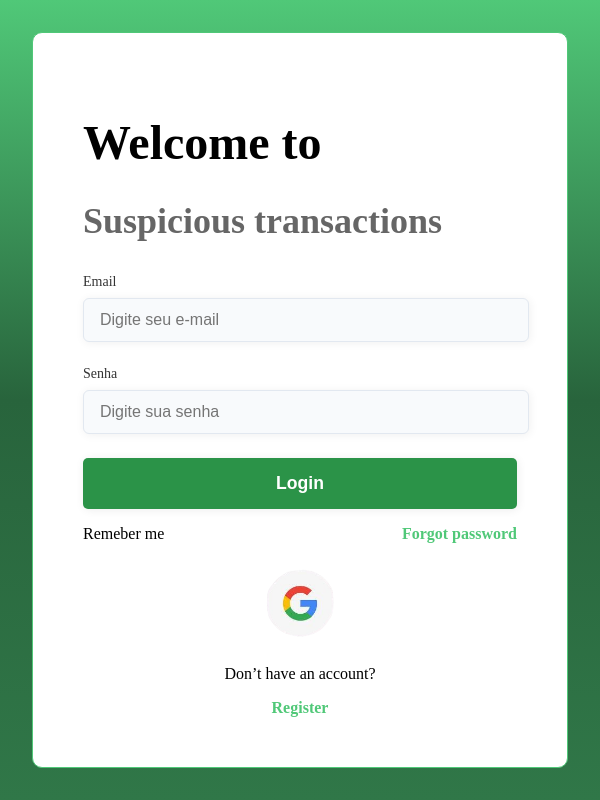
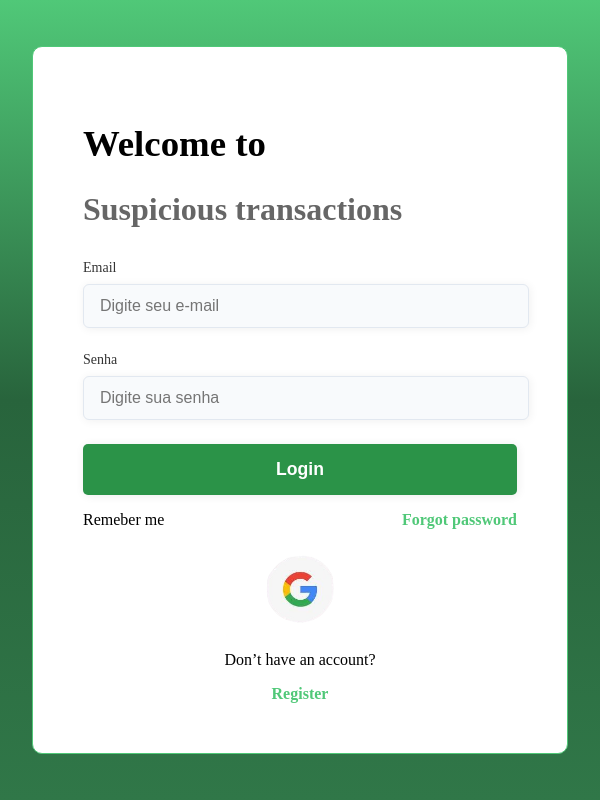
Before and after one commit to RusthenRonald2006/Portal-de-analise-em-anomalias-transacionais, a JavaScript app in the folder detec-anomalias/: page / in a window 600 px wide. Built offline with nearby package versions, Linux system fonts and the light colour scheme; the HTML template or start-up script is replaced by a standard one.

Commit message:
tentando adiconar img de fundo

```diff
--- a/detec-anomalias/src/components/Login.js
+++ b/detec-anomalias/src/components/Login.js
@@ -5,6 +5,7 @@ import logogoogle from '../components/img/logogoogleofc.png'
 import logobanese from '../components/img/logo banese.png'
 import { FaEnvelope } from "react-icons/fa";
 import { FaLock } from "react-icons/fa";
+import logobaneseback from '../components/img/fundo_banese.png'
 function Login (){
     return(//container
         <div className={styles.login_container}>
--- a/detec-anomalias/src/components/Login.module.css
+++ b/detec-anomalias/src/components/Login.module.css
@@ -10,7 +10,8 @@
     align-items: center;
     gap: 30px;
     width: 50%;
-    background: linear-gradient(to bottom, #50C878, #28643C, #307748);
+    background: linear-gradient(to bottom, #50C878, #28643C, #307748),
+    url('../components/img/fundo_banese.png');
 }
 .logo_banese{
     width: 150px;
@@ -140,6 +141,12 @@ span{
 
 /* Celulares médios e grandes */
 @media screen and (min-width: 481px) and (max-width: 600px) {
+    .form_container h1{
+        font-size: 2.3em;
+   }
+   .form_container h2{
+        font-size: 2.0em;
+    }
     .login_container{
         justify-content: center;
         align-items: center;
```
Also changed, not shown: detec-anomalias/src/components/img/fundo_banese.png (added).
